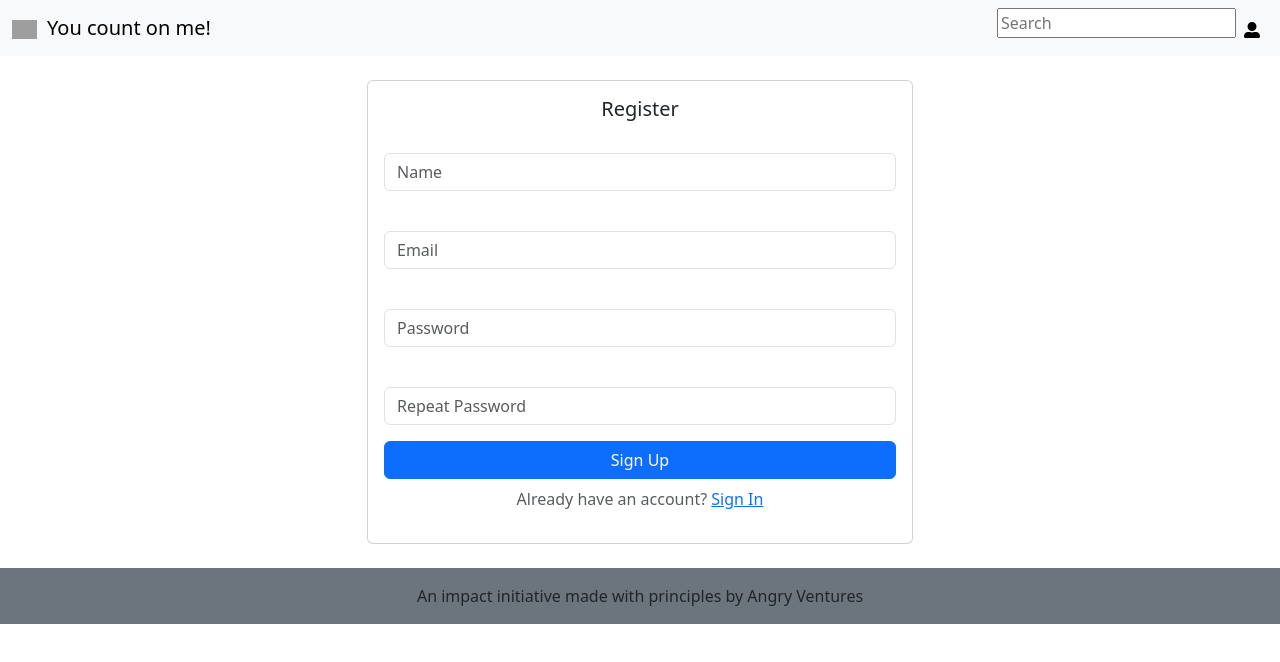
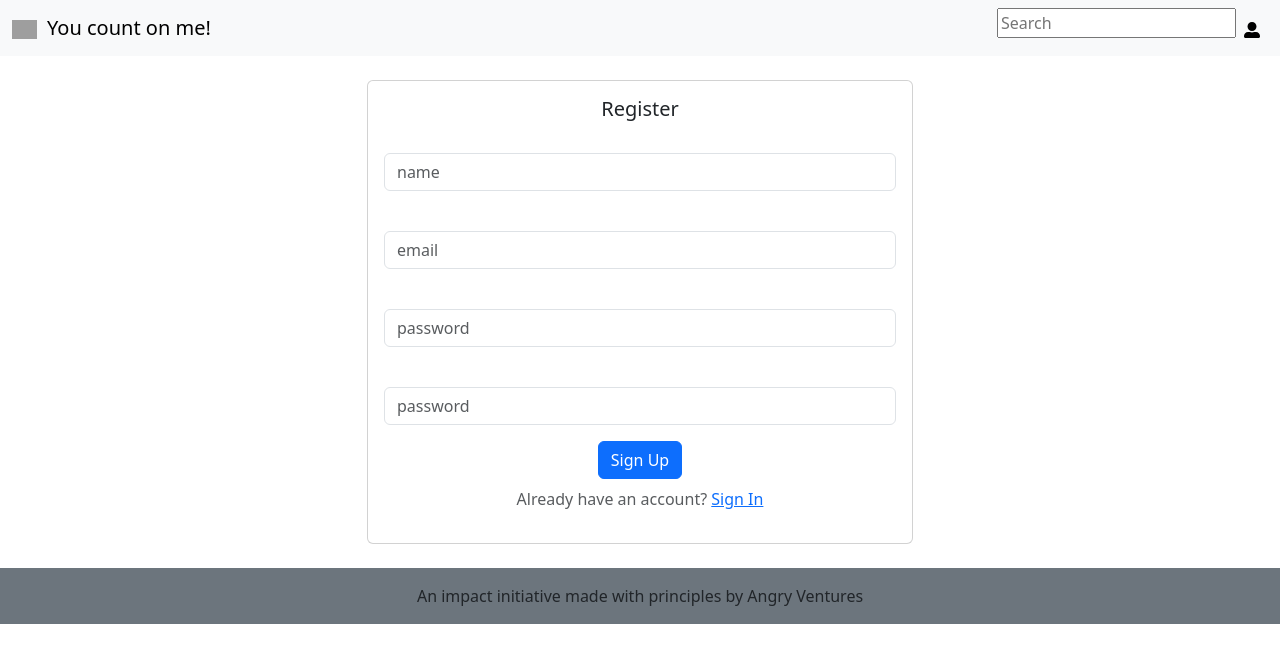
Before and after one commit to milenefukuda/count-on-me-frontend, a React (Create React App) app: page /signup in a window 1280 px wide. Shown: the top 662 px of the page. Built offline with nearby package versions, Linux system fonts and the light colour scheme; grey boxes are pictures that could not be loaded.

Commit message:
tentativas de debug

```diff
--- a/src/components/NavBar/index.js
+++ b/src/components/NavBar/index.js
@@ -38,13 +38,13 @@ export function NavBar() {
                 <SearchBar changeSearch={changeSearch} />
               </li>
               <li className="nav-item">
-                <a
+                <Link
+                  to="/signup"
                   className="nav-link active"
                   aria-current="page"
-                  href="/signup"
                 >
                   <FaUserAlt />
-                </a>
+                </Link>
               </li>
             </ul>
           </div>
--- a/src/pages/Login.js/index.js
+++ b/src/pages/Login.js/index.js
@@ -1,5 +1,5 @@
 import { useContext, useState } from "react";
-import { useNavigate, Link } from "react-router-dom";
+import { useNavigate } from "react-router-dom";
 import { api } from "../../api/api.js";
 import { AuthContext } from "../../contexts/authContext.js";
 import { NavBar } from "../../components/NavBar/index.js";
@@ -38,7 +38,7 @@ export function Login() {
             <div className="card text-center">
               <div className="card-body">
                 <h5 className="card-title">Sign In</h5>
-                <form>
+                <form onSubmit={handleSubmit}>
                   <div className="mb-3">
                     <label htmlFor="email" className="form-label"></label>
                     <input
@@ -62,12 +62,8 @@ export function Login() {
                     />
                   </div>
                   <div className="d-grid gap-2">
-                    <button
-                      type="submit"
-                      className="btn btn-primary"
-                      onSubmit={handleSubmit}
-                    >
-                      Sign Up
+                    <button type="submit" className="btn btn-primary">
+                      Sign In
                     </button>
                   </div>
                 </form>
--- a/src/pages/Signup/index.js
+++ b/src/pages/Signup/index.js
@@ -1,10 +1,11 @@
 import { useState } from "react";
 import { api } from "../../api/api.js";
-import { Link } from "react-router-dom";
 import { NavBar } from "../../components/NavBar/index.js";
 import { Footer } from "../../components/Footer/index.js";
+import { Link, useNavigate } from "react-router-dom";
 
 export function Signup() {
+  const navigate = useNavigate();
   const [form, setForm] = useState({
     name: "",
     email: "",
@@ -13,14 +14,18 @@ export function Signup() {
   });
 
   function handleChange(e) {
+    console.log("handleChange", e.target.name, e.target.value);
     setForm({ ...form, [e.target.name]: e.target.value });
   }
 
   async function handleSubmit(e) {
     e.preventDefault();
+    console.log("handleSubmit", form);
+    const clone = { ...form };
 
     try {
-      const response = await api.post("/signup", form);
+      const response = await api.post("/signup", { ...clone });
+      navigate("/profile");
       console.log(response.data);
     } catch (err) {
       console.log(err);
@@ -42,8 +47,8 @@ export function Signup() {
                     <input
                       type="text"
                       className="form-control"
-                      id="name"
-                      placeholder="Name"
+                      id="formName"
+                      placeholder="name"
                       value={form.name}
                       onChange={handleChange}
                     />
@@ -53,8 +58,8 @@ export function Signup() {
                     <input
                       type="email"
                       className="form-control"
-                      id="email"
-                      placeholder="Email"
+                      id="formEmail"
+                      placeholder="email"
                       value={form.email}
                       onChange={handleChange}
                     />
@@ -64,8 +69,8 @@ export function Signup() {
                     <input
                       type="password"
                       className="form-control"
-                      id="password"
-                      placeholder="Password"
+                      id="formPassword"
+                      placeholder="password"
                       value={form.password}
                       onChange={handleChange}
                     />
@@ -76,18 +81,20 @@ export function Signup() {
                       className="form-label"
                     ></label>
                     <input
-                      type="repeatPassword"
+                      type="password"
                       className="form-control"
-                      id="repeatPassword"
-                      placeholder="Repeat Password"
+                      id="formPassword"
+                      placeholder="password"
                       value={form.repeatPassword}
                       onChange={handleChange}
                     />
                   </div>
                   <div className="d-grid gap-2">
-                    <button type="submit" className="btn btn-primary">
-                      Sign Up
-                    </button>
+                    <Link to="/profile">
+                      <button type="submit" className="btn btn-primary">
+                        Sign Up
+                      </button>
+                    </Link>
                   </div>
                 </form>
                 <p className="text-muted mt-2">
```
